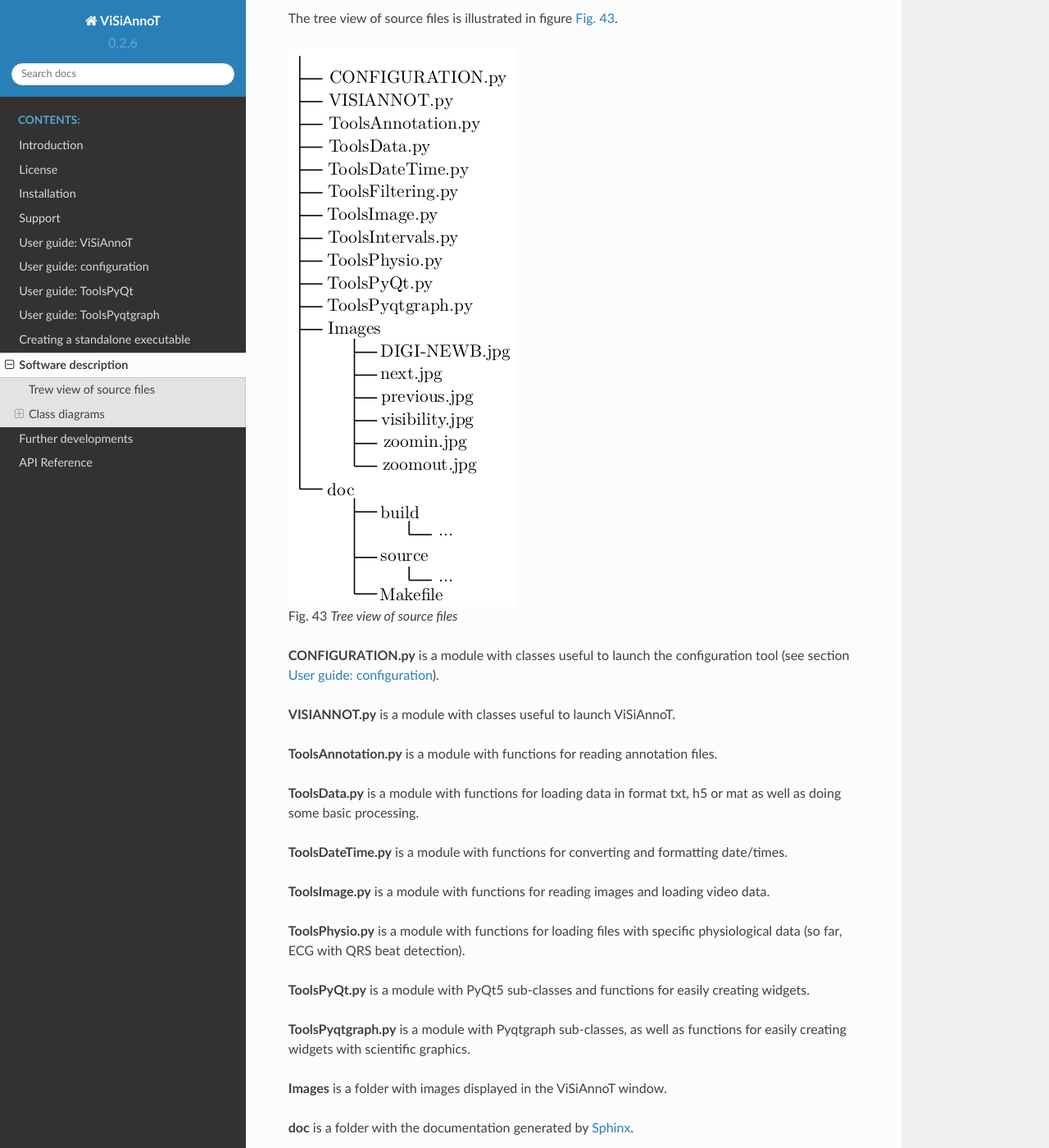
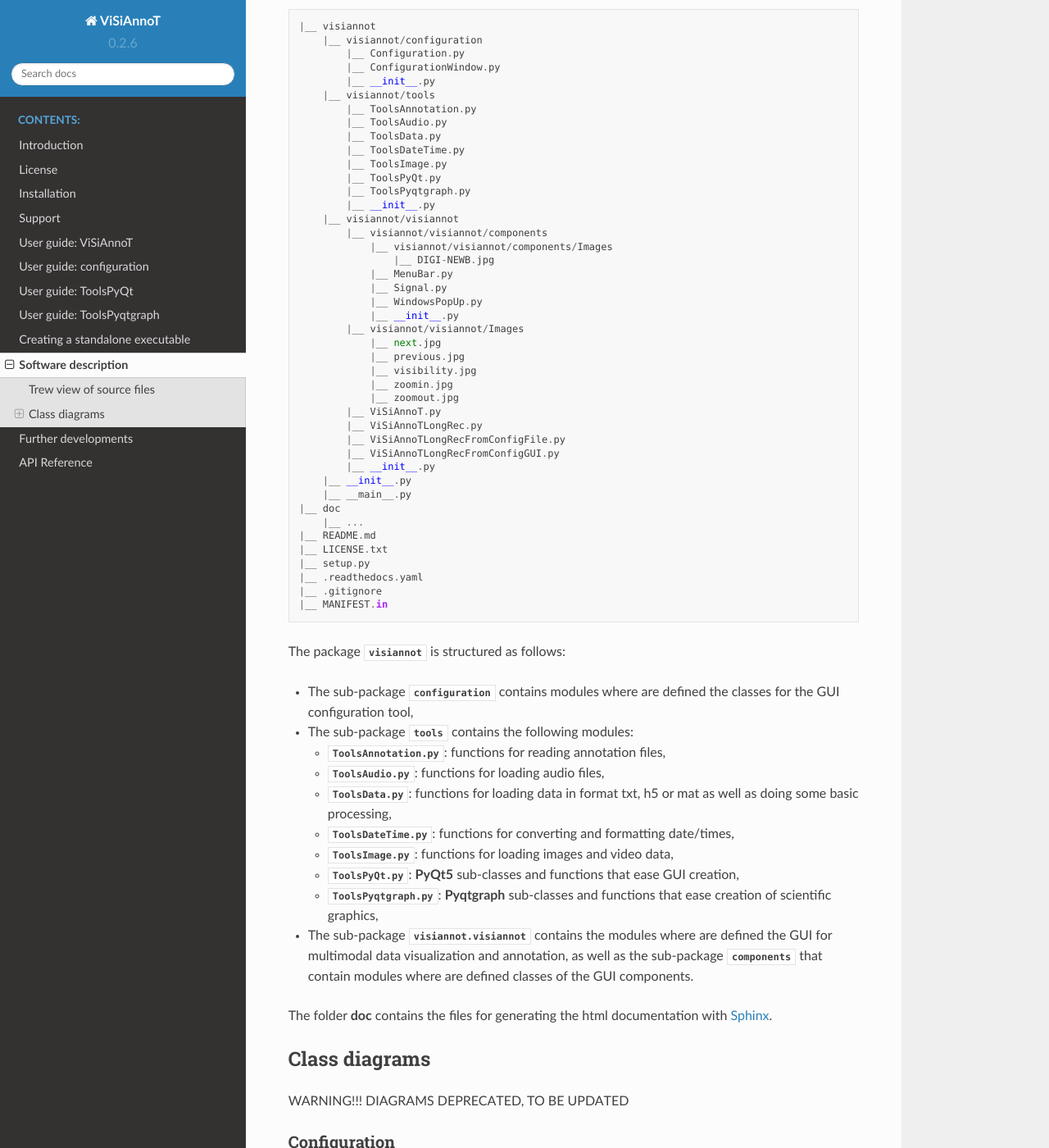
Before and after one commit to RphWbr/visiannot, a Sphinx documentation site: the page built from doc/source/software.rst, in a window 1280 px wide and 1400 px high, scrolled down 253 px. Shown: the whole window at 82% size. Built offline with Sphinx 7.4.7 and the Read the Docs theme 2.0.0, drawn with Linux system fonts in a browser that asks for light colours; formulas are drawn with MathJax 3; some of the changed text lies outside the part shown.

Commit message:
develop - documentation update source files tree view

```diff
--- a/doc/source/software.rst
+++ b/doc/source/software.rst
@@ -2,41 +2,78 @@
 Software description
 ====================
 
-
 Trew view of source files
 =========================
 
-WARNING!!! DEPRECATED, TO BE UPDATED
+The tree view of source files is reported below::
 
-The tree view of source files is illustrated in figure :numref:`fig-tree-view`.
+  |__ visiannot
+      |__ visiannot/configuration
+          |__ Configuration.py
+          |__ ConfigurationWindow.py
+          |__ __init__.py
+      |__ visiannot/tools
+          |__ ToolsAnnotation.py
+          |__ ToolsAudio.py
+          |__ ToolsData.py
+          |__ ToolsDateTime.py
+          |__ ToolsImage.py
+          |__ ToolsPyQt.py
+          |__ ToolsPyqtgraph.py
+          |__ __init__.py
+      |__ visiannot/visiannot
+          |__ visiannot/visiannot/components
+              |__ visiannot/visiannot/components/Images
+                  |__ DIGI-NEWB.jpg
+              |__ MenuBar.py
+              |__ Signal.py
+              |__ WindowsPopUp.py
+              |__ __init__.py
+          |__ visiannot/visiannot/Images
+              |__ next.jpg
+              |__ previous.jpg
+              |__ visibility.jpg
+              |__ zoomin.jpg
+              |__ zoomout.jpg
+          |__ ViSiAnnoT.py
+          |__ ViSiAnnoTLongRec.py
+          |__ ViSiAnnoTLongRecFromConfigFile.py
+          |__ ViSiAnnoTLongRecFromConfigGUI.py
+          |__ __init__.py
+      |__ __init__.py
+      |__ __main__.py
+  |__ doc
+      |__ ...
+  |__ README.md
+  |__ LICENSE.txt
+  |__ setup.py
+  |__ .readthedocs.yaml
+  |__ .gitignore
+  |__ MANIFEST.in
 
-.. _fig-tree-view:
+The package :mod:`.visiannot` is structured as follows:
 
-.. figure:: images/tree_view.png
+* The sub-package :mod:`.configuration` contains modules where are defined the classes for the GUI configuration tool,
 
-  Tree view of source files
+* The sub-package :mod:`.tools` contains the following modules:
 
-**CONFIGURATION.py** is a module with classes useful to launch the configuration tool (see section :ref:`configuration`).
+  * :mod:`.ToolsAnnotation.py`: functions for reading annotation files,
 
-**VISIANNOT.py** is a module with classes useful to launch ViSiAnnoT.
+  * :mod:`ToolsAudio.py`: functions for loading audio files,
 
-**ToolsAnnotation.py** is a module with functions for reading annotation files.
+  * :mod:`ToolsData.py`: functions for loading data in format txt, h5 or mat as well as doing some basic processing,
 
-**ToolsData.py** is a module with functions for loading data in format txt, h5 or mat as well as doing some basic processing.
+  * :mod:`ToolsDateTime.py`: functions for converting and formatting date/times,
 
-**ToolsDateTime.py** is a module with functions for converting and formatting date/times.
+  * :mod:`ToolsImage.py`: functions for loading images and video data,
 
-**ToolsImage.py** is a module with functions for reading images and loading video data.
+  * :mod:`ToolsPyQt.py`: **PyQt5** sub-classes and functions that ease GUI creation,
 
-**ToolsPhysio.py** is a module with functions for loading files with specific physiological data (so far, ECG with QRS beat detection).
+  * :mod:`ToolsPyqtgraph.py`: **Pyqtgraph** sub-classes and functions that ease creation of scientific graphics,
 
-**ToolsPyQt.py** is a module with PyQt5 sub-classes and functions for easily creating widgets.
+* The sub-package :mod:`.visiannot.visiannot` contains the modules where are defined the GUI for multimodal data visualization and annotation, as well as the sub-package :mod:`.components` that contain modules where are defined classes of the GUI components.
 
-**ToolsPyqtgraph.py** is a module with Pyqtgraph sub-classes, as well as functions for easily creating widgets with scientific graphics.
-
-**Images** is a folder with images displayed in the ViSiAnnoT window.
-
-**doc** is a folder with the documentation generated by `Sphinx <https://www.sphinx-doc.org/en/master/index.html>`_.
+The folder **doc** contains the files for generating the html documentation with `Sphinx <https://www.sphinx-doc.org/en/master/index.html>`_.
 
 
 
```
Also changed, not shown: doc/source/images/tree_view.png (deleted).
